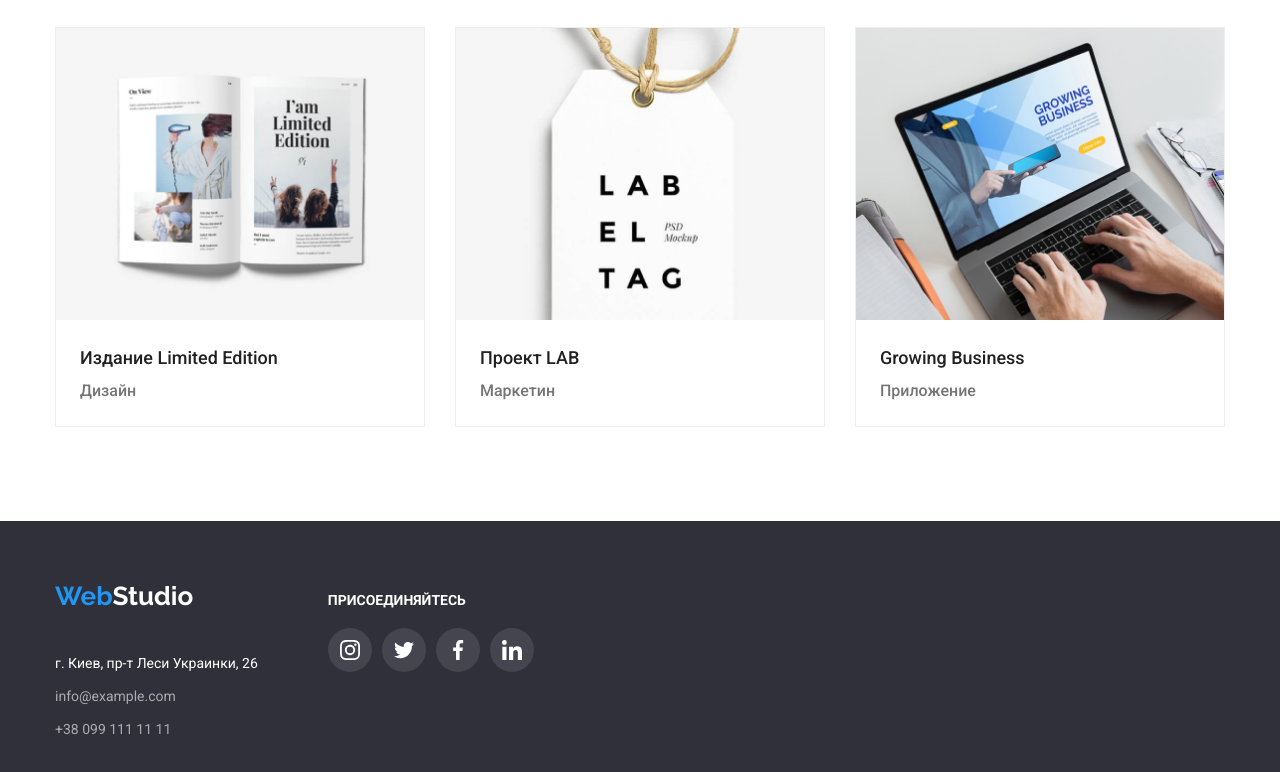
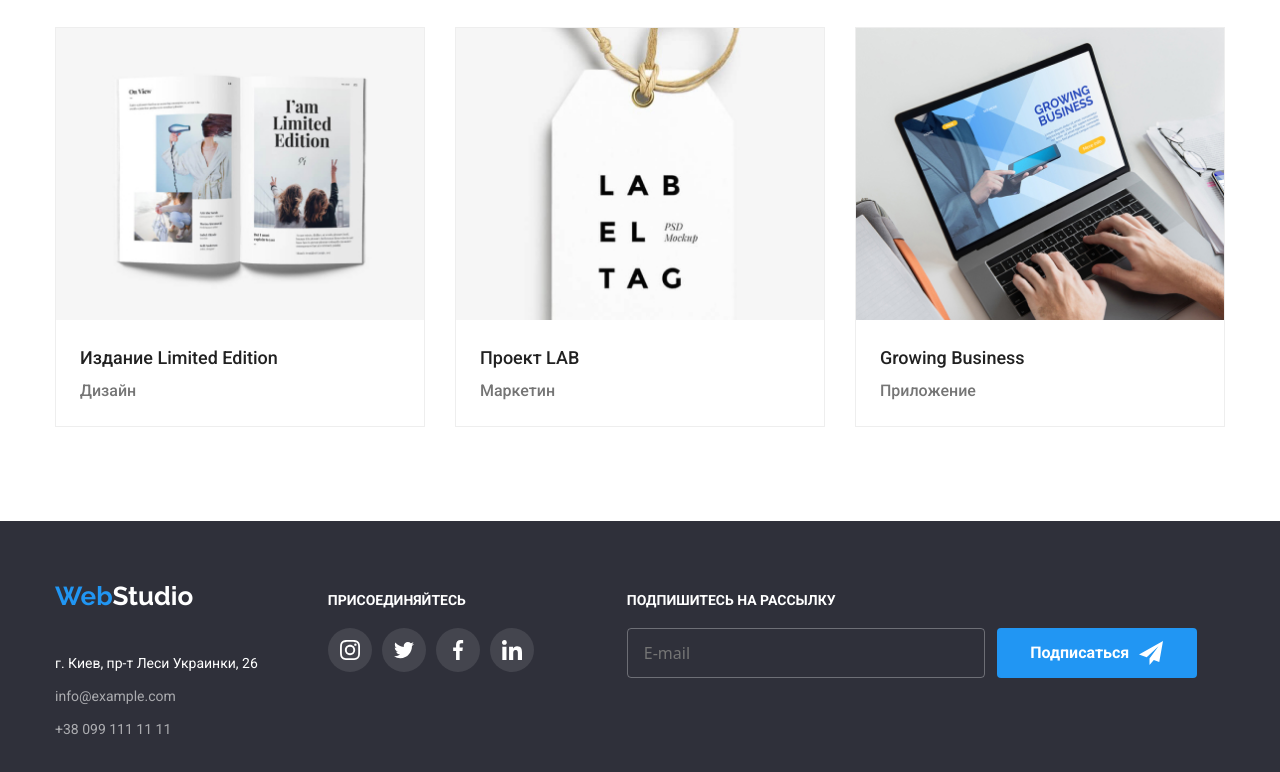
Before and after one commit to Tytyak/goit-markup-hw-06, a plain HTML site: page portfolio.html in a window 1280 px wide. Shown: the part 1097-1869 px from the top of the page. Drawn offline with Linux system fonts and the light colour scheme.

Commit message:
тупо бред((((

```diff
--- a/css/main.css
+++ b/css/main.css
@@ -649,8 +649,106 @@ textarea:focus {
     color: var(--white);
 }
 
-.agree input[type='checkbox']{
 
+/* .agree input[type='checkbox']{
+    -webkit-appearance: none;
+    -moz-appearance: none;
+    appearance: none;
+}
+
+.agree-label{
+    display: flex;
+    align-items: center;
+    justify-content: center;
+    font-family: 'Roboto', sans-serif;
+    font-weight: normal;
+    font-style: normal;
+    font-size: 14px;
+    line-height: 1.714;
+    text-align: center;
+    color: var(--gray);
+
+}
+
+.checkbox-icon{
+    display: inline-block;
+
+    width: 16px;
+    height: 15px;
+    border: 1px solid var(--black);
+    border-radius: 2px;
+}
+
+.checkbox:checked + .checkbox-icon{
+    background-color: var(--blue);
+    border: none;
+} */
+
+
+.agree {
+    font-style: normal;
+    font-weight: normal;
+    font-size: 14px;
+    letter-spacing: 0.03em;
+    line-height: 1.71;
+    text-align: left;
+    color: var(--grey);
+    margin-top: 0;
+    margin-bottom: 30px;
+}
+
+.agree-label {
+    position: relative;
+    display: flex;
+    align-items: center;
+    justify-content: center;
+    cursor: pointer;
+}
+
+.checkbox {
+    position: absolute;
+    width: 1px;
+    height: 1px;
+    margin: -1px;
+    border: 0;
+    padding: 0;
+    white-space: nowrap;
+    clip-path: inset(100%);
+    clip: rect(0 0 0 0);
+    overflow: hidden;
+}
+
+.checkbox-icon {
+    display: inline-block;
+    width: 16px;
+    border: 2px solid var(--black);
+    box-shadow: 0px 4px 4px 0px rgb(0 0 0 / 25%);
+    margin-right: 8.38px;
+    border-radius: 2px;
+    transition: display var(--time-function) var(--time);
+}
+
+.checkbox-icon use {
+    display: none;
+}
+
+.checkbox:checked + .checkbox-icon use {
+    display: inline-block;
+
+}
+
+.checkbox:checked + .checkbox-icon {
+    border: none;
+    background-color: var(--blue);
+}
+
+.agree-label a {
+    display: contents;
+    font-size: 14px;
+    line-height: 1.71;
+    letter-spacing: 0.03em;
+    text-decoration-line: underline;
+    color: var(--blue);
 }
 
 
@@ -766,7 +864,7 @@ textarea:focus {
     margin-left: 93px;
 }
 
-.form-items{
+.form-foot-items{
     display: flex;
     justify-content: center;
     align-items: center;
--- a/css/portfolio.css
+++ b/css/portfolio.css
@@ -416,3 +416,63 @@ img{
     line-height: 1.714;
     color: var(--gray-op60);
 }
+
+.sign{
+    display: flex;
+    flex-direction: column;
+    margin-left: 93px;
+}
+
+.form-foot-items{
+    display: flex;
+    justify-content: center;
+    align-items: center;
+}
+
+.sign-title{
+    font-family: 'Roboto', sans-serif;
+    font-weight: bold;
+    font-size: 14px;
+    line-height: 1.142;
+    margin-bottom: 20px;
+    text-transform: uppercase;
+    color: var(--white);
+
+}
+
+.sign-icon{
+    margin-left: 10px;
+}
+
+.btn-sign{
+    display: flex;
+    justify-content: center;
+    align-items: center;
+    height: 50px;
+    width: 200px;
+    padding: 10px 0px;
+    margin-left: 12px;
+    border-radius: 4px;
+
+    font-family: 'Roboto', sans-serif;
+    font-style: normal;
+    font-weight: bold;
+    font-size: 16px;
+    line-height: 1.875;
+    text-align: center;
+    background-color: var(--blue);
+    border: none;
+    color: var(--white);
+}
+
+
+.sign input{
+    padding: 15px 16px;
+    border: 1px solid rgba(255, 255, 255, 0.3);
+    border-radius: 4px;
+    width: 358px;
+    height: 50px;
+    background-color: inherit;
+
+
+}
--- a/portfolio.html
+++ b/portfolio.html
@@ -131,6 +131,21 @@
                         </li>
                     </ul>
                 </div>
+                <div class="sign">
+                    <p class="sign-title">Подпишитесь на рассылку</p>
+                    <form class="form-foot">
+                        <div class="form-foot-items">
+                            <input type="email" name="sign-mail" id="sign-mail" placeholder="E-mail">
+                            <button class="btn-sign" type="submit">Подписаться
+                                <svg class="sign-icon" width="24px" height="24px">
+                                    <use href="./images/symbol-defs.svg#icon-send">
+
+                                    </use>
+                                </svg>
+                            </button>
+                        </div>
+                    </form>
+                </div>
             </div>
         </footer>
 
```
Also changed, not shown: index.html (+10 -3 lines).
